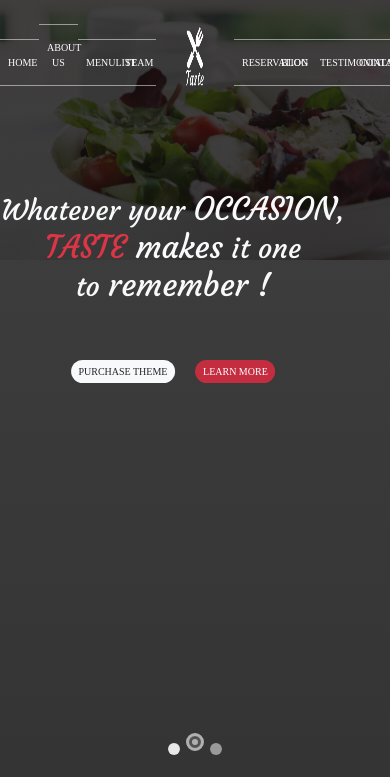
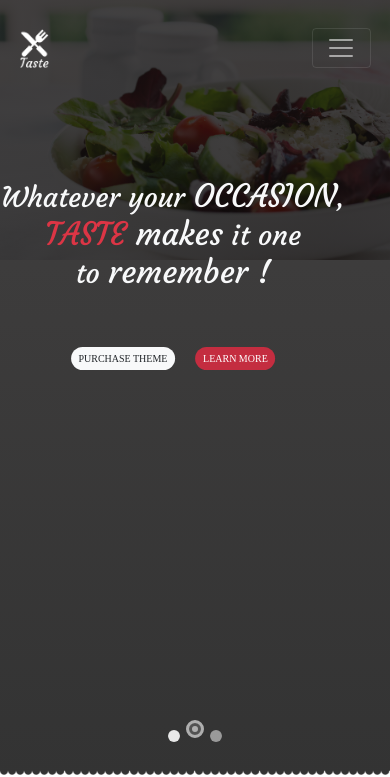
Before and after one commit to assbaimane/Site-Du-Chef, a website: page index.html in a window 390 px wide. Shown: the top 777 px of the page. Drawn offline with nearby package versions, Linux system fonts and the light colour scheme.

Commit message:
Navbar adjusted to become responsive

```diff
--- a/index.html
+++ b/index.html
@@ -9,13 +9,16 @@
 </head>
 <body>
     <header>
-        <nav class="row navbar navbar-expand navbar-dark bg-none pt-4">
-            <button class="navbar-toggler" type="button" data-bs-toggle="collapse" data-bs-target="#navbarSupportedContent"
+        <nav class="row navbar navbar-expand-lg navbar-dark bg-none pt-4">
+            <div class="navbar-brand col-1 d-lg-none">
+                <img src="./public/img/logo.png" alt="logo taste">
+            </div>
+            <button class="navbar-toggler offset-8 col-2" type="button" data-bs-toggle="collapse" data-bs-target="#navbarSupportedContent"
                 aria-controls="navbarSupportedContent" aria-expanded="false" aria-label="Toggle navigation">
                 <span class="navbar-toggler-icon"></span>
             </button>
             <div class="collapse navbar-collapse" id="navbarSupportedContent">
-                <ul class="navbar-nav mx-auto align-items-center text-center">
+                <ul class="navbar-nav mx-auto text-center">
                     <li class="nav-item">
                         <a class="nav-link text-uppercase" href="#Home">Home</a>
                     </li>
@@ -28,7 +31,7 @@
                     <li class="nav-item">
                         <a class="nav-link text-uppercase" href="#Team">Team</a>
                     </li>
-                    <li class="nav-item">
+                    <li class="navbar-brand mx-auto ps-4 pe-4">
                         <div>
                             <img src="./public/img/logo.png" alt="logo taste">
                         </div>
@@ -40,15 +43,15 @@
                         <a class="nav-link" href="#Blog">Blog</a>
                     </li>
                     <li class="nav-item text-uppercase">
-                        <a class="nav-link" href="#Testimpnials">Testimonials</a>
+                        <a class="nav-link" href="#Testimonials">Testimonials</a>
                     </li>
                     <li class="nav-item text-uppercase">
-                        <a class="nav-link" href="#Contact">CONTACT</a>
+                        <a class="nav-link" href="#Contact">Contact</a>
                     </li>
                 </ul>
             </div>
         </nav>
-        <div id="Banner" class="row text-center text-light pt-8">
+        <div id="Home" class="row text-center text-light pt-8">
             <div id="Carousel" class="carousel slide" data-bs-ride="carousel">
                 <div class="carousel-indicators">
                     <button type="button" data-bs-target="#Carousel" data-bs-slide-to="0" class="active" aria-current="true"
@@ -87,8 +90,7 @@
                 </div>
             </div>
         </div>
-        <div id="Dentelle">
-        </div>
+        <div id="Dentelle"></div>
     </header>
 
     <section id="Main" class="text-center justify-content-center pt-5 pb-5">
@@ -98,7 +100,7 @@
                 <div class="col-1">
                     <img src="./public/img/box-left-top.png" alt="red corner decoration">
                 </div>
-                <div class="col-10">
+                <div class="col-10" id="About">
                     <h2><span>Our</span> Story</h2>
                 </div>
                 <div class="col-1">
@@ -116,7 +118,7 @@
             </div>
             <!-------------------- Our Menu List  -------------------->
             <div class="row">
-                <h2 class="mt-5 mb-4"><span>OUR</span> Menu List</h2>
+                <h2 class="mt-5 mb-4" id="Menu"><span>OUR</span> Menu List</h2>
                 <div class="d-flex align-items-start">
                     <!----------------- Apparence of each tab ----------------->
                     <div class="nav flex-column nav-pills ms-2" id="v-pills-tab" role="tablist" aria-orientation="vertical">
@@ -693,7 +695,7 @@
 
     <section id="Chef">
         <div class="container pb-3">
-            <div class="row text-center pt-5 pb-5">
+            <div class="row text-center pt-5 pb-5" id="Team">
                 <h2><span>Meet</span> Our Chef</h2>
             </div>
             <div class="row justify-content-around">
@@ -725,7 +727,7 @@
         </div>
     </section>
 
-    <section id="Book" class="text-center justify-content-center pt-5 pb-5">
+    <section id="Reservation" class="text-center justify-content-center pt-5 pb-5">
         <div class="container">
             <!------------ Grey Corner Decoration ------------->
             <img class="corner" src="./public/img/box-left-top-grey.png" alt="">
@@ -783,7 +785,7 @@
 
             <!------------------- Our Blog ------------------->
             <!-------------------- Title --------------------->
-            <h2><span>Our</span> Blog</h2>
+            <h2 id="Blog"><span>Our</span> Blog</h2>
             <div class="row justify-content-center gap-3 text-start mt-6">
                 <div class="col-5">
                     <div class="card">
@@ -848,8 +850,8 @@
         </div>
     </section>
 
-    <section id="Contact" class="text-center">
-        <div class="container pb-5">
+    <section class="text-center">
+        <div class="container pb-5" id="Contact">
             <h2 class="pt-7"><span>Our</span> Contact</h2>
             <div class="offset-4 col-4 mt-7">
                 <div class="row">
@@ -937,7 +939,6 @@
         </div>
         <div class="row bg-danger p-4"></div>
     </footer>
-
     <!-- Script -->
     <script src="./node_modules/bootstrap/dist/js/bootstrap.bundle.js"></script>
 </body>
--- a/src/sass/style.sass
+++ b/src/sass/style.sass
@@ -40,24 +40,21 @@ html,body
         padding: 1% 2%
     #Dentelle
         height: 10px
-        background-image: url("../img/bottom_decoration_img.png")
         background-size: contain
 
 header
     background: linear-gradient(rgba(#131111,0.8),rgba(#000,0.8)), url(../img/banner1.jpg)
     background-size: 100% auto
     background-repeat: no-repeat
-    height: 100vh
+
     nav
+        padding: 5%
         .nav-item
             align-self: flex-end
-            img
-                height: 60px
-                padding: 0px 30px
         .nav-link
             width: 10vw
             padding: 15px 0px
-            font-size: x-small
+            font-size: small
             color: white !important
             border-top: 1.5px solid rgba(#FFF, 0.5)
             border-bottom: 1.5px solid rgba(#FFF, 0.5)
@@ -74,6 +71,8 @@ header
             border: 3px solid white !important
             box-shadow: inset 0 0 0 3px rgba(#000, 0.6)
             position: relative
+    #Dentelle
+        background-image: url("../img/bottom_decoration_img.png")
 
 #Main
     background-image: url("../img/main_bg.jpg")
@@ -120,7 +119,7 @@ header
         padding-bottom: 0%
         border-bottom: 1px solid rgba($verylightgrey, 0.3)
 
-#Book
+#Reservation
     background-image: url("../img/main_bg.jpg")
     background-size: contain auto
     .container
@@ -211,3 +210,8 @@ footer
         margin: 0% 5% 5% 0%
     #Dentelle
         background-image: url("../img/footer_bottom_decoration_img.png")
+
+
+@media screen and (min-width:768px) and (max-width:1023px)
+
+@media screen and (min-width:1024px) and (max-width:5000px)
```
Also changed, not shown: public/css/style.css, 1 other file.
